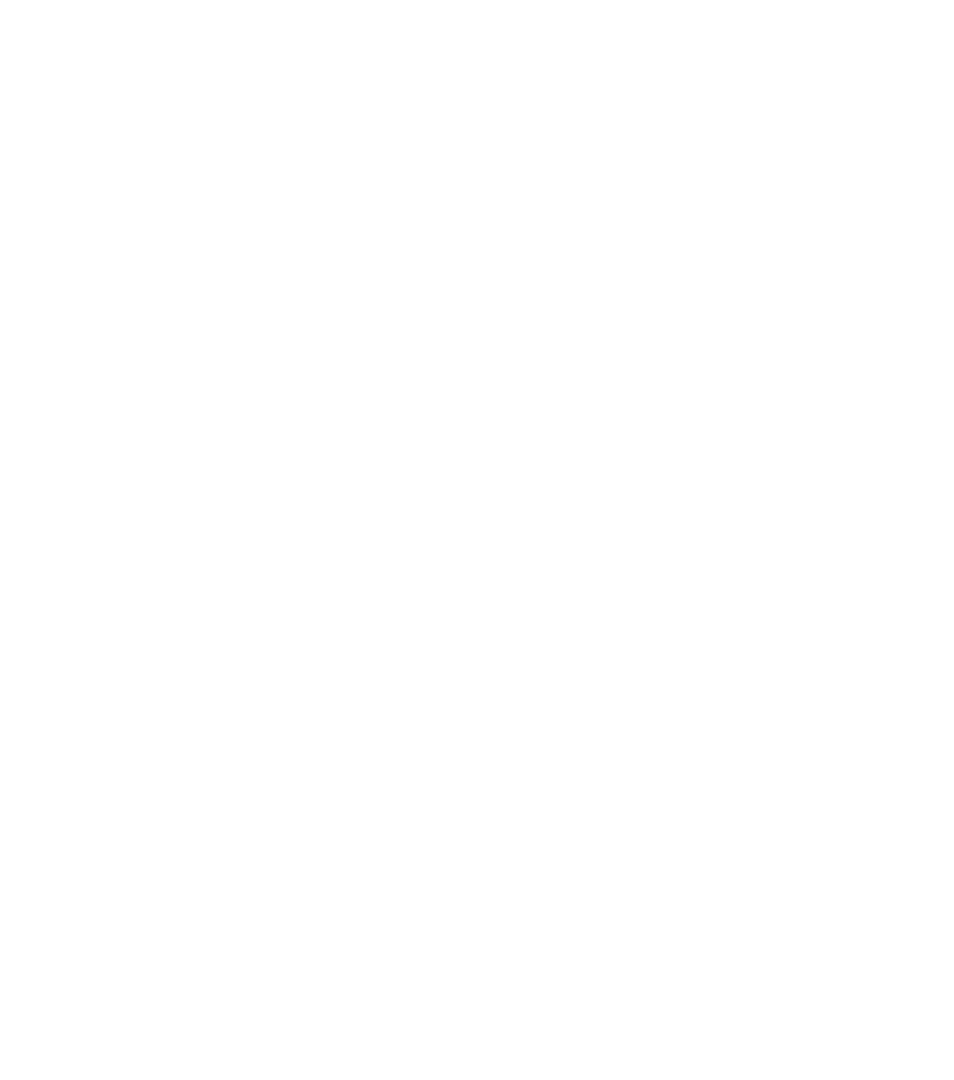
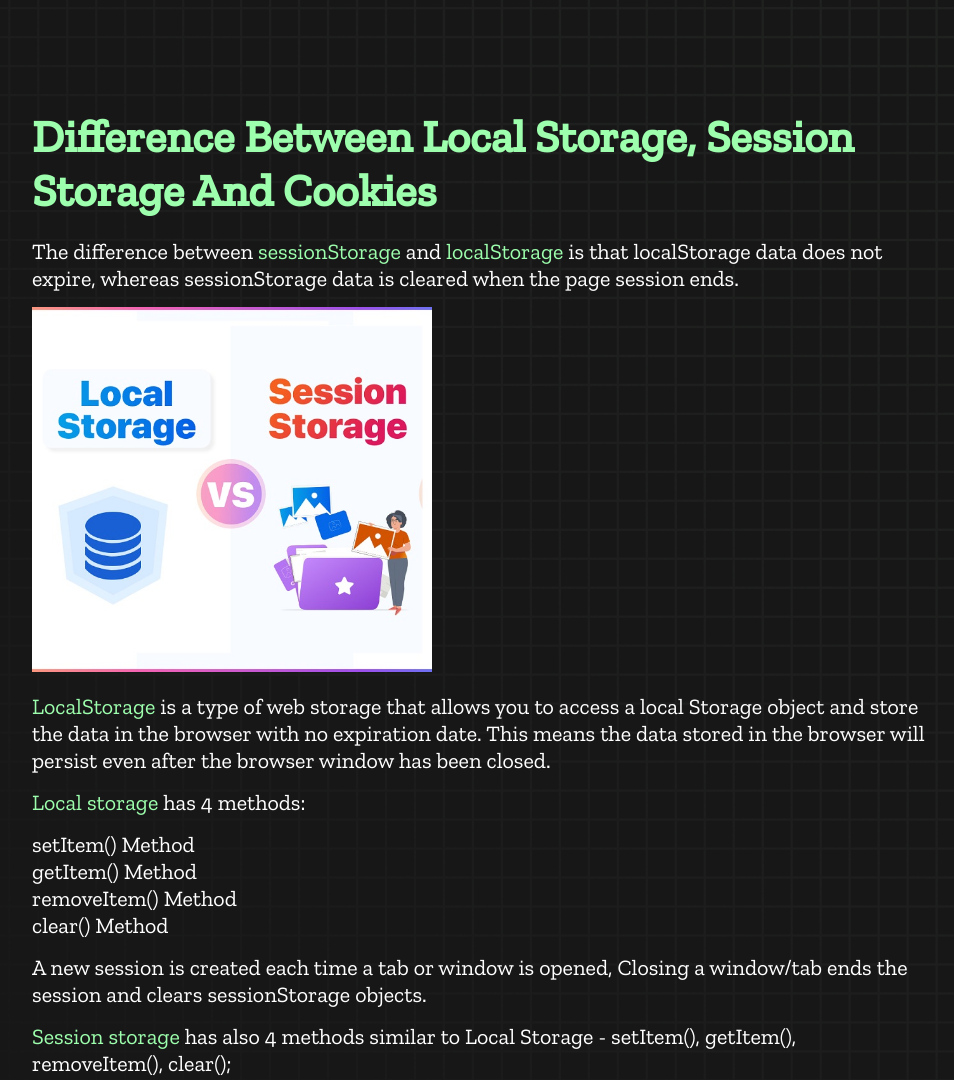
Before and after one commit to kamrul373/typing-speed-master, a plain HTML site: page blog.html in a window 1280 px wide. Shown: the whole page, without its empty margins (160-1114 px from the left). Before the commit the page ends 800 px from the top, so only its background shows below. Drawn offline with nearby package versions, Linux system fonts and the light colour scheme.

Commit message:
blog page designed and blog 1 added

```diff
--- a/blog.html
+++ b/blog.html
@@ -2,14 +2,55 @@
 <html lang="en">
 
 <head>
-    <meta charset="UTF-8">
-    <meta http-equiv="X-UA-Compatible" content="IE=edge">
-    <meta name="viewport" content="width=device-width, initial-scale=1.0">
-    <title>Blog</title>
+    <meta charset="UTF-8" />
+    <meta http-equiv="X-UA-Compatible" content="IE=edge" />
+    <meta name="viewport" content="width=device-width, initial-scale=1.0" />
+    <title>Blog - Speed Monster </title>
+    <link rel="stylesheet" href="styles.css" />
+    <link rel="preconnect" href="https://fonts.googleapis.com" />
+    <link rel="preconnect" href="https://fonts.gstatic.com" crossorigin />
+    <link href="https://fonts.googleapis.com/css2?family=Zilla+Slab:wght@300;400;500&display=swap" rel="stylesheet" />
 </head>
 
 <body>
+    <div class="blog-container">
+        <!-- blog 1 -->
+        <div class="blog blog-1">
+            <div class="heading">
+                <h1>Difference Between Local Storage, Session Storage And Cookies</h1>
+            </div>
+            <div class="content">
+                <p>
+                    The difference between <span>sessionStorage</span> and <span>localStorage</span> is that
+                    localStorage data does not expire,
+                    whereas
+                    sessionStorage data is cleared when the page session ends.
+                </p>
+                <img src="img/blog-1.jpg" width="400px" alt="">
+                <p>
+                    <span>LocalStorage</span> is a type of web storage that allows you to access a local Storage object
+                    and store the data in the browser with no expiration date. This means the data stored in the browser
+                    will persist even after the browser window has been closed.
+                </p>
+                <p>
+                    <span>Local storage</span> has 4 methods:
+                <ul>
+                    <li>setItem() Method </li>
+                    <li>getItem() Method </li>
+                    <li>removeItem() Method </li>
+                    <li>clear() Method </li>
+                </ul>
+                </p>
+                <p> A new session is created each time a tab or window is opened, Closing a window/tab ends the session
+                    and clears sessionStorage objects.</p>
+                <p>
+                    <span>Session storage</span> has also 4 methods similar to Local Storage - setItem(), getItem(),
+                    removeItem(), clear();
+                </p>
+            </div>
+        </div>
 
+    </div>
 </body>
 
 </html>
--- a/styles.css
+++ b/styles.css
@@ -11,7 +11,8 @@ body {
   font-family: "Zilla Slab", serif;
 }
 
-.box-container {
+.box-container,
+.blog-container {
   width: 70%;
   margin: 0 auto;
 }
@@ -187,6 +188,58 @@ button {
   top: 0;
 }
 
+/* menu */
+.menu {
+  display: flex;
+  justify-content: flex-end;
+  column-gap: 20px;
+  padding: 20px
+}
+
+ul {
+  list-style: none;
+}
+
+.menu li a {
+  color: #FFFFFF;
+  text-decoration: none;
+  font-size: 20px;
+  padding: 20px
+}
+
+.menu li:hover a {
+  color: #9dffad;
+}
+
+/* blogs */
+.blog-container {
+  color: #FFFFFF;
+  padding: 70px 0;
+}
+
+.blog {
+  margin: 40px 0;
+}
+
+.content {
+  font-size: 22px;
+  margin: 20px 0;
+}
+
+.content p {
+  margin: 15px 0;
+}
+
+.content span {
+  color: #9dffad;
+}
+
+.heading h1 {
+  color: #9dffad;
+  font-weight: bold;
+  font-size: 45px;
+}
+
 @media only screen and (max-width: 768px) {
   .box-container {
     padding: 0 20px;
```
Also changed, not shown: index.html (+16 -4 lines), img/blog-1.jpg (added), img/blog-2.jpg (added), img/blog-3.png (added), img/blog-4.jpg (added).
